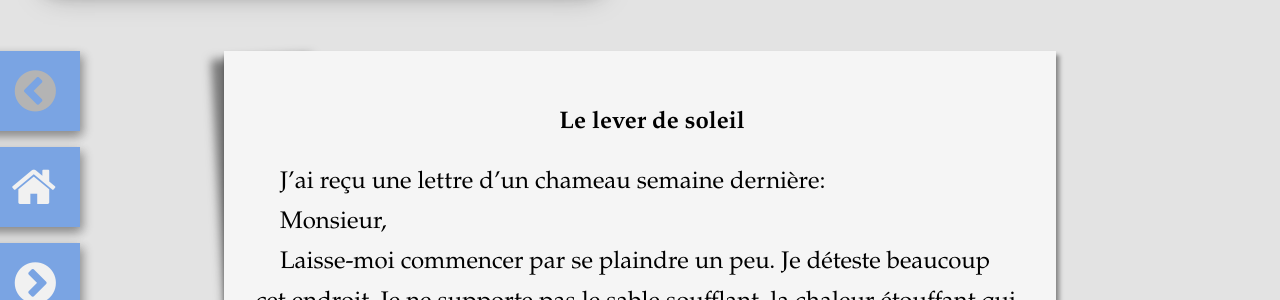
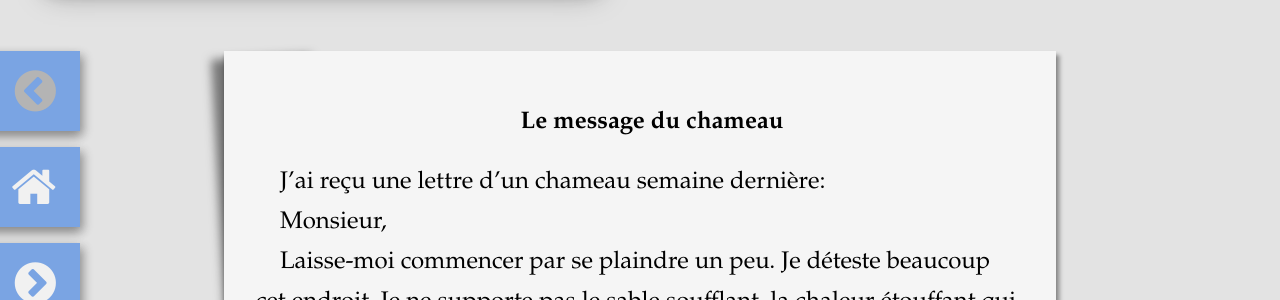
Before and after one commit to kenrickj/blog-francais, a Jekyll site: the page built from _posts/2017-6-22-message-de-chameau.md, in a window 1280 px wide. Shown: the part 421-721 px from the top of the page. Built offline with Jekyll 4.4.1, drawn with Linux system fonts in a browser that asks for light colours; nearby versions of some CDN libraries; some web fonts are replaced.

Commit message:
corrected post 20170622

```diff
--- a/_posts/2017-6-22-message-de-chameau.md
+++ b/_posts/2017-6-22-message-de-chameau.md
@@ -1,6 +1,6 @@
 ---
 layout: post
-title:  "Le lever de soleil"
+title:  "Le message du chameau"
 date:   2017-06-21 20:58:00 +0300
 categories: francais kuwait
 vocab:
```
